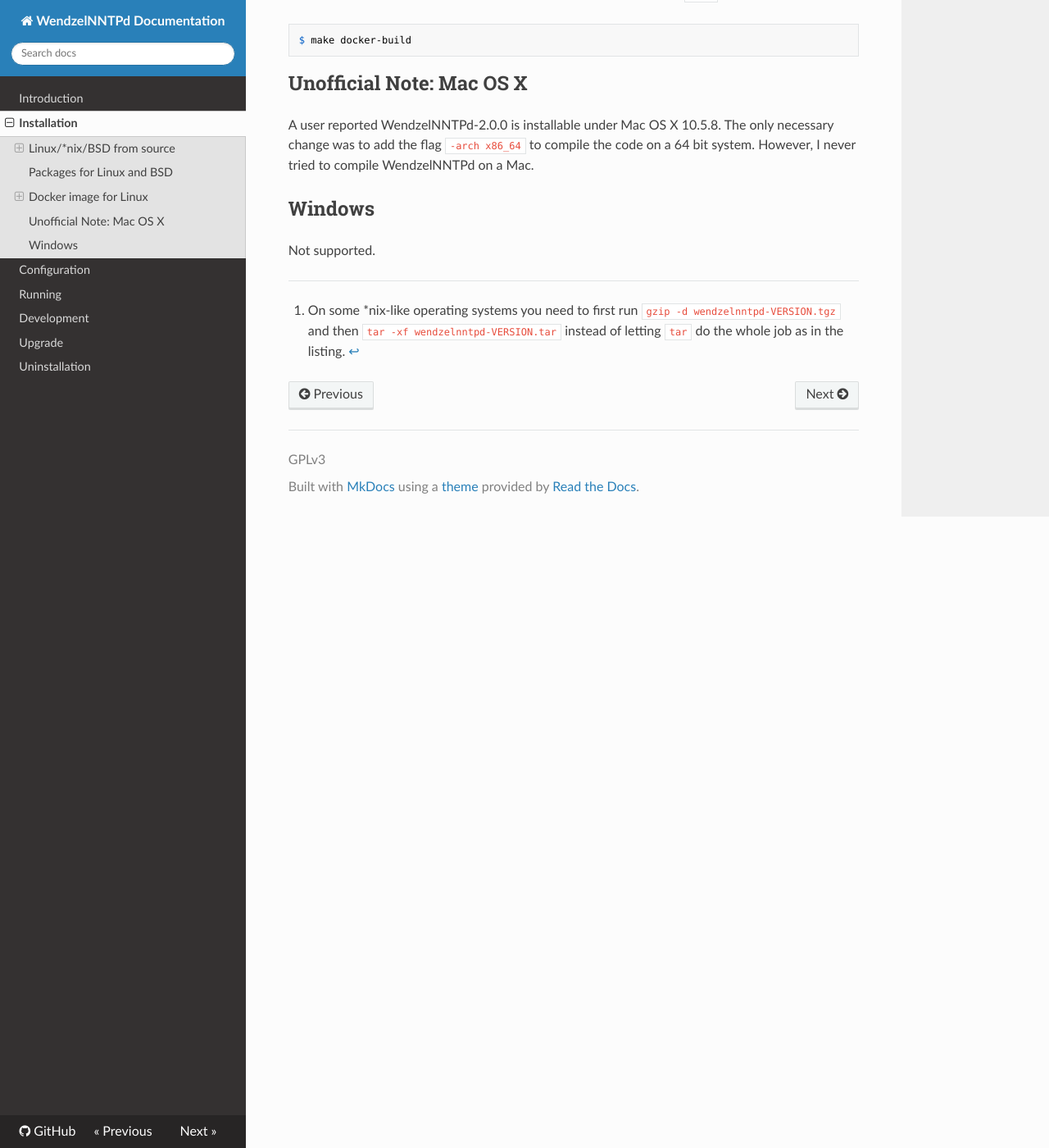
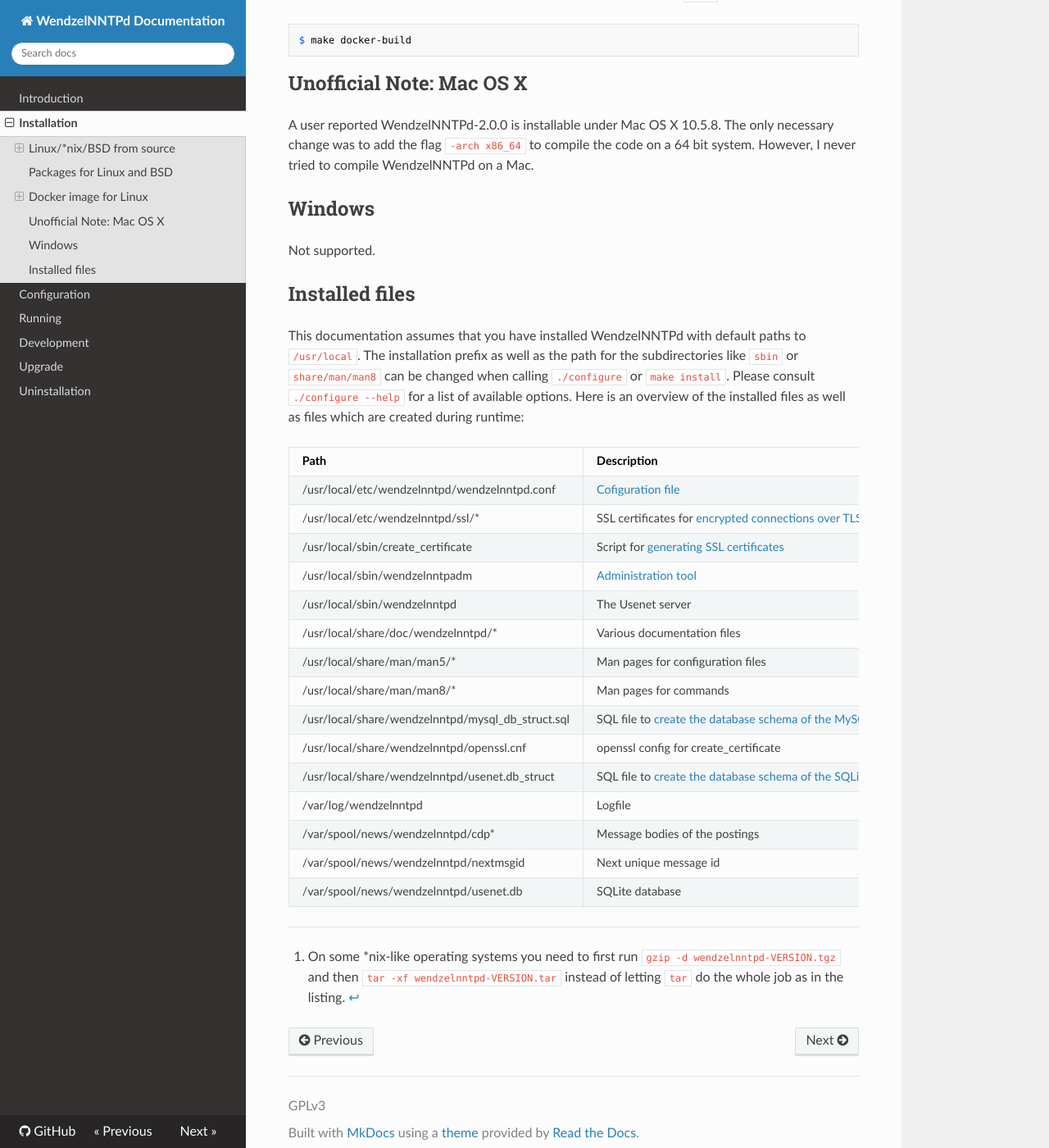
Before and after one commit to cdpxe/WendzelNNTPd, an MkDocs documentation site: the page built from docs/docs/install.md, in a window 1280 px wide and 1400 px high, scrolled down 4324 px. Shown: the whole window at 82% size. Built offline with MkDocs 1.6.1, drawn with Linux system fonts in a browser that asks for light colours; nearby versions of some CDN libraries.

Commit message:
Add a section about installed files to the documentation

```diff
--- a/docs/docs/install.md
+++ b/docs/docs/install.md
@@ -215,6 +215,38 @@
 
 Not supported.
 
+## Installed files
+
+This documentation assumes that you have installed WendzelNNTPd with
+default paths to `/usr/local`. The installation prefix as well as the
+path for the subdirectories like `sbin`  or `share/man/man8` can be changed
+when calling `./configure` or `make install`. Please consult
+`./configure --help` for a list of available options.
+Here is an overview of the installed files as well as files which
+are created during runtime:
+
+[The spacing for the first column in the table is intentional to make the column big enough for the paths]: #
+[The columns would overlap in the PDF output without it]: #
+
+| Path                                                                                                                                          | Description                                                                                            |
+|-----------------------------------------------------------------------------------------------------------------------------------------------|--------------------------------------------------------------------------------------------------------|
+| /usr/local/etc/wendzelnntpd/wendzelnntpd.conf                                                                                                 | [Cofiguration file](configuration.md#basic-configuration)                                              |
+| /usr/local/etc/wendzelnntpd/ssl/*                                                                                                             | SSL certificates for [encrypted connections over TLS](configuration.md#encrypted-connections-over-tls) |
+| /usr/local/sbin/create_certificate                                                                                                            | Script for [generating SSL certificates](#generating-ssl-certificates)                                 |
+| /usr/local/sbin/wendzelnntpadm                                                                                                                | [Administration tool](running.md#administration-tool-wendzelnntpadm)                                   |
+| /usr/local/sbin/wendzelnntpd                                                                                                                  | The Usenet server                                                                                      |
+| /usr/local/share/doc/wendzelnntpd/*                                                                                                           | Various documentation files                                                                            |
+| /usr/local/share/man/man5/*                                                                                                                   | Man pages for configuration files                                                                      |
+| /usr/local/share/man/man8/*                                                                                                                   | Man pages for commands                                                                                 |
+| /usr/local/share/wendzelnntpd/mysql_db_struct.sql                                                                                             | SQL file to [create the database schema of the MySQL database](configuration.md#mysql)                 |
+| /usr/local/share/wendzelnntpd/openssl.cnf                                                                                                     | openssl config for create_certificate                                                                  |
+| /usr/local/share/wendzelnntpd/usenet.db_struct                                                                                                | SQL file to [create the database schema of the SQLite database](configuration.md#sqlite)               |
+| /var/log/wendzelnntpd                                                                                                                         | Logfile                                                                                                |
+| /var/spool/news/wendzelnntpd/cdp*                                                                                                             | Message bodies of the postings                                                                         |
+| /var/spool/news/wendzelnntpd/nextmsgid                                                                                                        | Next unique message id                                                                                 |
+| /var/spool/news/wendzelnntpd/usenet.db                                                                                                        | SQLite database                                                                                        |
+
+
 [^1]: On some \*nix-like operating systems you need to first run
     `gzip -d wendzelnntpd-VERSION.tgz` and then
     `tar -xf wendzelnntpd-VERSION.tar` instead of letting `tar` do the whole
```
